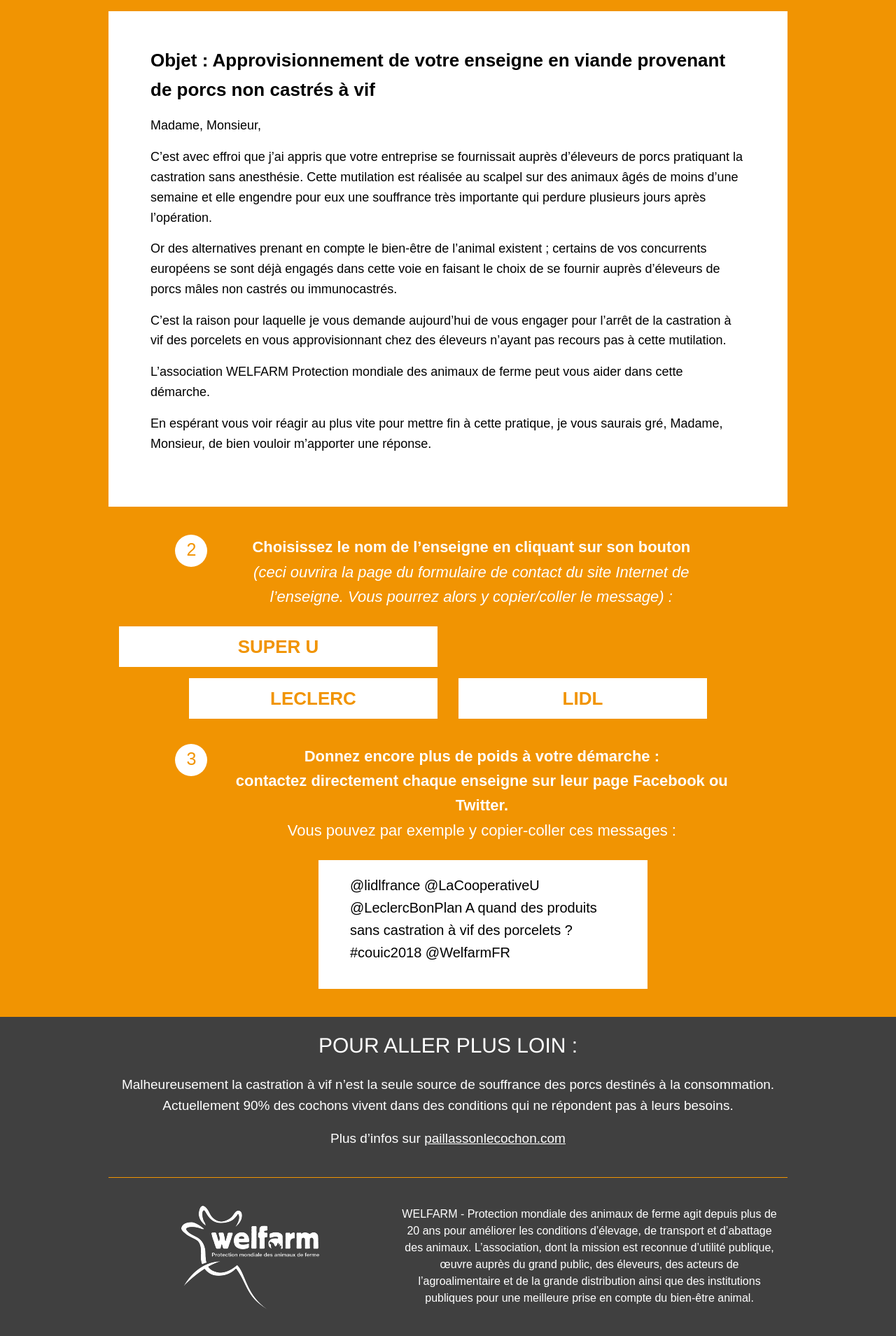
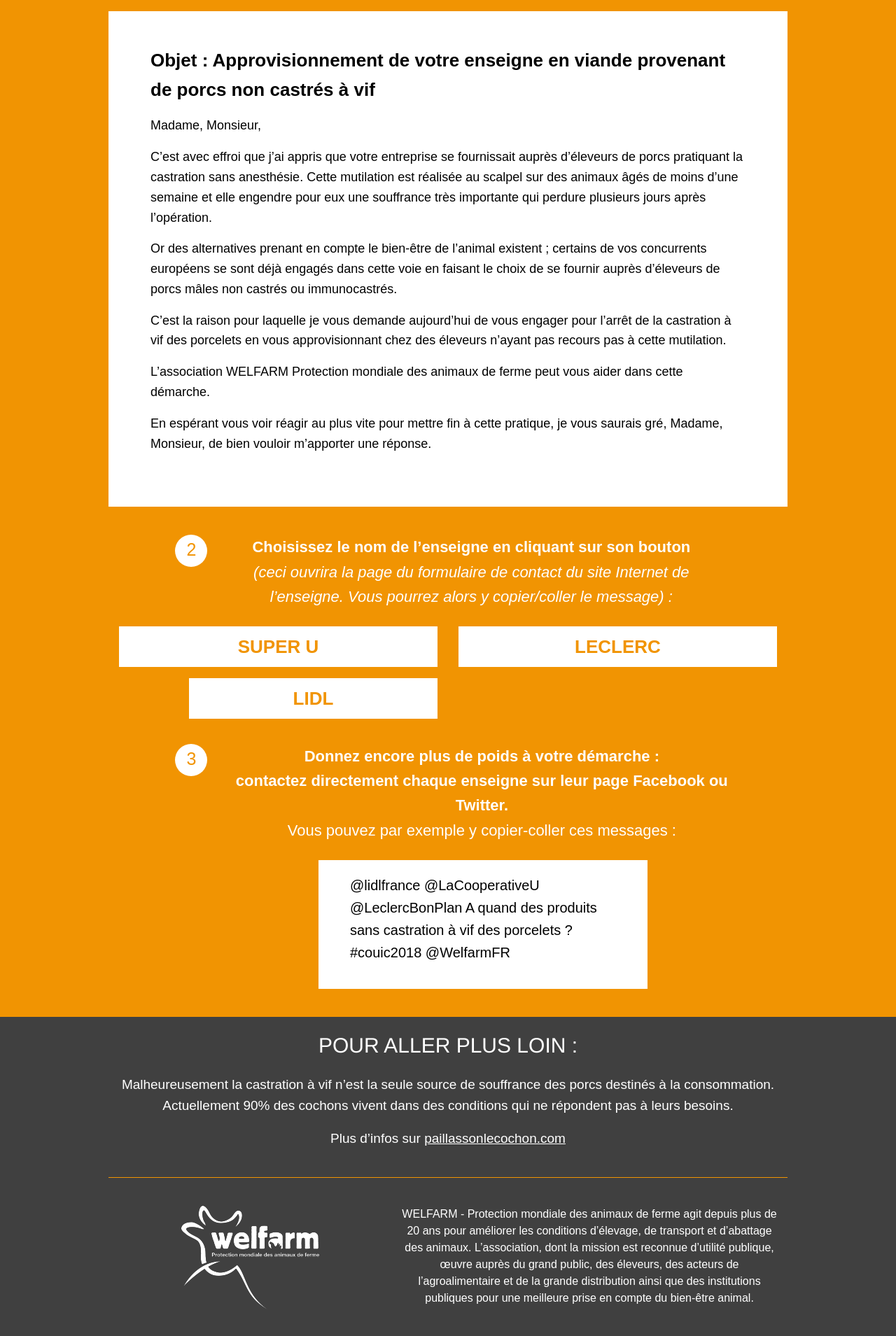
Before and after one commit to adfinitas-app/welfarm-petition, a Jekyll site: the page built from index.html, in a window 1280 px wide. Shown: the part 3690-5599 px from the top of the page at 70% size. Built offline with Jekyll 4.4.1, drawn with Linux system fonts in a browser that asks for light colours; comment, search, counter and statistics services are not loaded.

Commit message:
Updated '/_includes/professionels.html' via CloudCannon

```diff
--- a/_includes/professionels.html
+++ b/_includes/professionels.html
@@ -86,13 +86,13 @@
 	<div class="medium-6 columns">
 	  <a class="button marque" target="_blank" href="https://www.magasins-u.com/contact">Super U</a>
 	</div>
+	<div class="medium-6 columns">
+	  <a class="button marque" target="_blank" href="http://www.e-leclerc.com/catalogue/questions-frequentes/faq---formulaire-produit-repere">Leclerc</a>
+	</div>
       </div>
     </div>
     <div class="row">
       <div class="large-8 columns large-centered">
-	<div class="medium-6 columns">
-	  <a class="button marque" target="_blank" href="http://www.e-leclerc.com/catalogue/questions-frequentes/faq---formulaire-produit-repere">Leclerc</a>
-	</div>
 	<div class="medium-6 columns">
 	  <a class="button marque" target="_blank" href="https://ssl.lidl.fr/fr/hotline.htm">Lidl</a>
 	</div>
```
